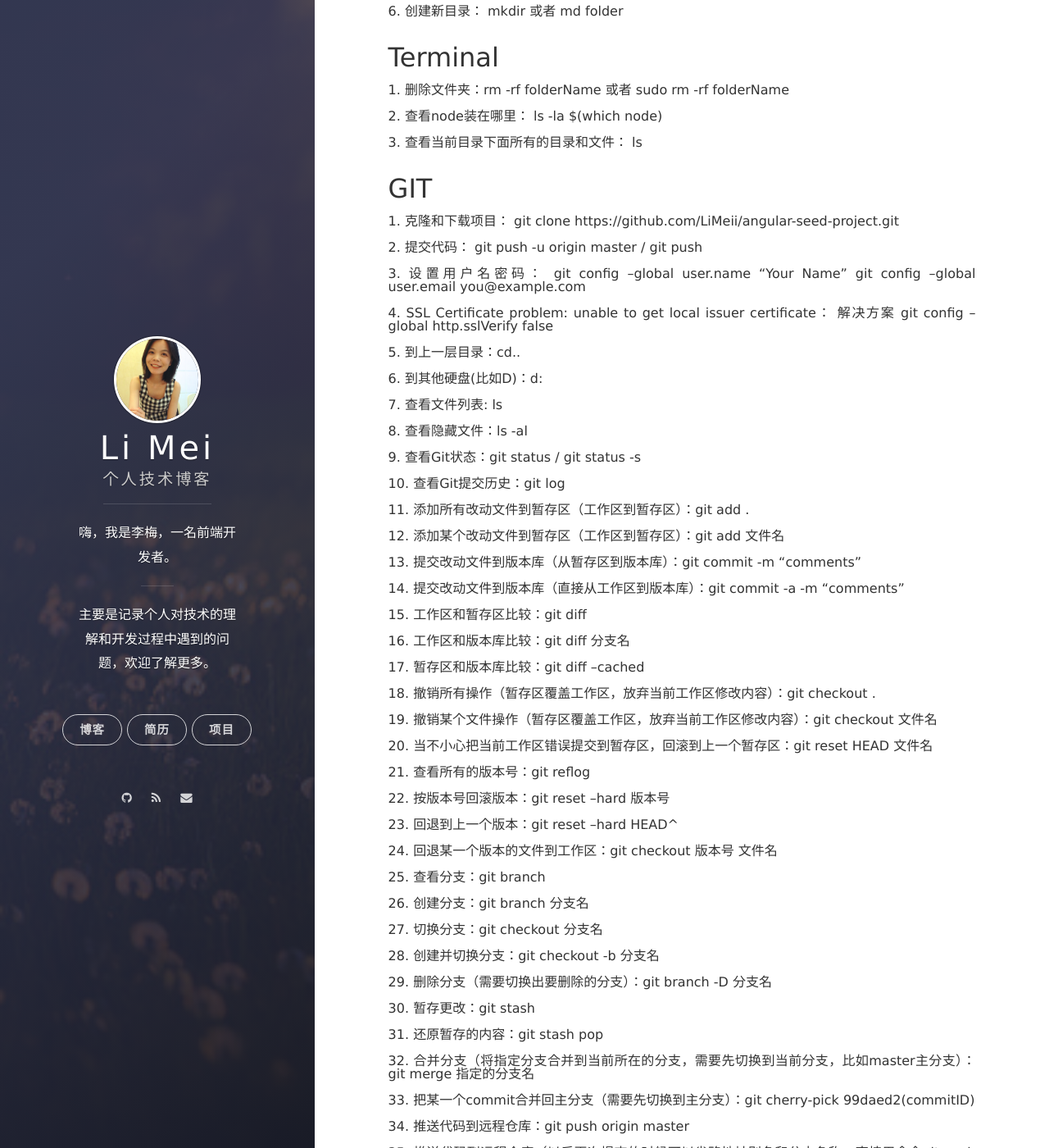
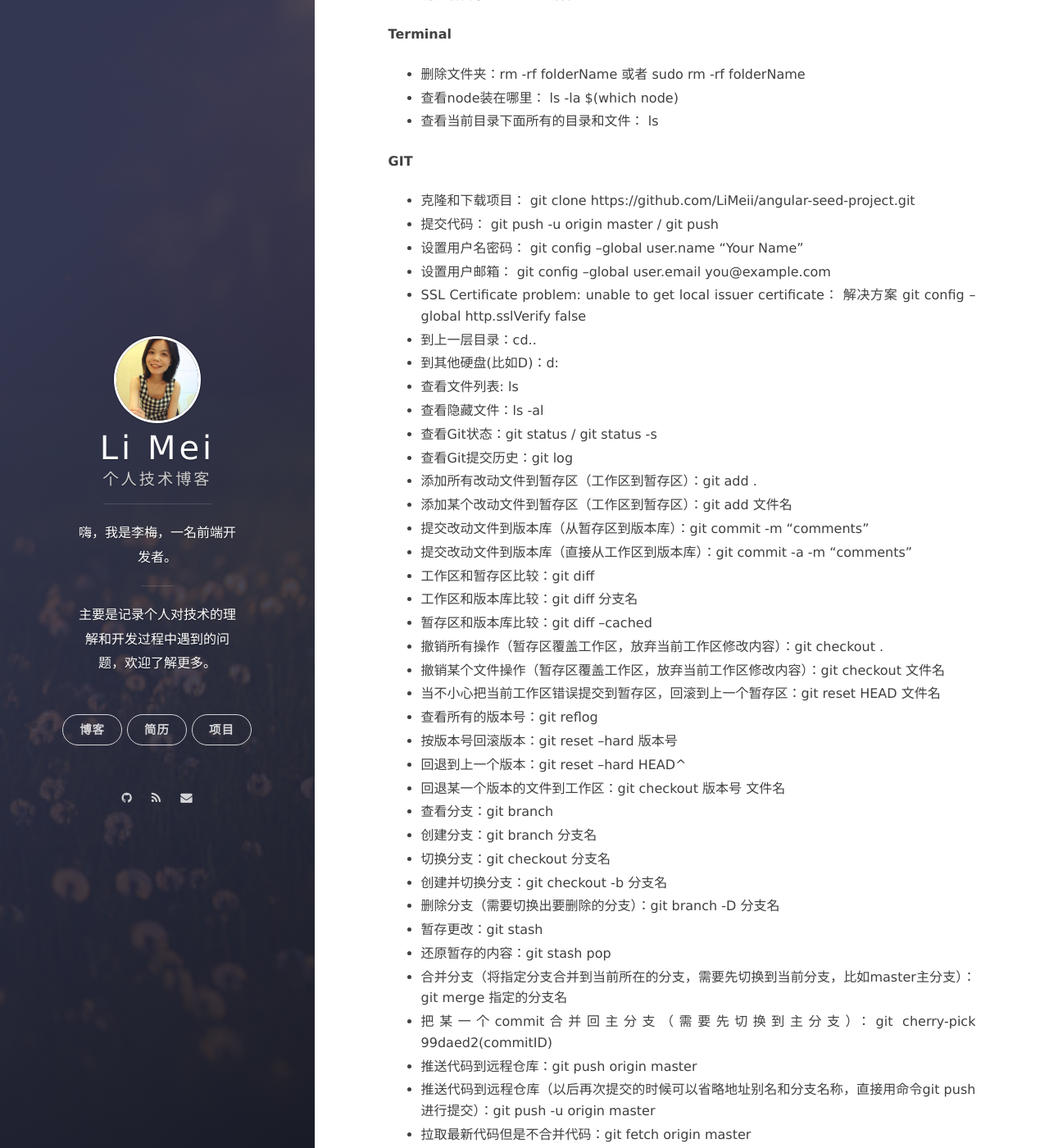
Before and after one commit to LiMeii/LiMeii.github.io, a Jekyll site: the page built from _posts/2019-03-30-tools-commoncmd.md, in a window 1280 px wide and 1400 px high, scrolled down 404 px. Shown: the whole window at 82% size. Built offline with Jekyll 4.4.1, drawn with Linux system fonts in a browser that asks for light colours; nearby versions of some CDN libraries; some of the changed text lies outside the part shown.

Commit message:
update cmd post

```diff
--- a/_posts/2019-03-30-tools-commoncmd.md
+++ b/_posts/2019-03-30-tools-commoncmd.md
@@ -7,71 +7,79 @@ layout: post
 
 总结一些常用的命令。
 
-## Windows
+**Windows**
 
-##### 1. 回到跟目录：cd\
-##### 2. 到上一层目录：cd..
-##### 3. 到其他硬盘(比如D)：d:
-##### 4. 查看当前目录下面所有的目录和文件： dir
-##### 5. 查看当前目录下面所有的目录和文件，并且按顺序显示： dir /o
-##### 6. 创建新目录： mkdir 或者 md folder
 
-## Terminal
+- 回到跟目录：cd\
+- 到上一层目录：cd..
+- 到其他硬盘(比如D)：d:
+- 查看当前目录下面所有的目录和文件： dir
+- 查看当前目录下面所有的目录和文件，并且按顺序显示： dir /o
+- 创建新目录： mkdir 或者 md folder
 
-##### 1. 删除文件夹：rm -rf folderName 或者 sudo rm -rf folderName
-##### 2. 查看node装在哪里： ls -la $(which node)
-##### 3. 查看当前目录下面所有的目录和文件： ls
 
-## GIT
+**Terminal**
 
-##### 1. 克隆和下载项目： git clone  https://github.com/LiMeii/angular-seed-project.git
-##### 2. 提交代码： git push -u origin master / git push
-##### 3. 设置用户名密码： git config --global user.name "Your Name"  git config --global user.email you@example.com
-##### 4. SSL Certificate problem: unable to get local issuer certificate： 解决方案 git config --global http.sslVerify false
-##### 5. 到上一层目录：cd..
-##### 6. 到其他硬盘(比如D)：d:
-##### 7. 查看文件列表: ls
-##### 8. 查看隐藏文件：ls -al
-##### 9. 查看Git状态：git status / git status -s
-##### 10. 查看Git提交历史：git log
-##### 11. 添加所有改动文件到暂存区（工作区到暂存区）：git add .
-##### 12. 添加某个改动文件到暂存区（工作区到暂存区）：git add 文件名
-##### 13. 提交改动文件到版本库（从暂存区到版本库）：git commit -m "comments"
-##### 14. 提交改动文件到版本库（直接从工作区到版本库）：git commit -a -m "comments"
-##### 15. 工作区和暂存区比较：git diff
-##### 16. 工作区和版本库比较：git diff 分支名
-##### 17. 暂存区和版本库比较：git diff --cached
-##### 18. 撤销所有操作（暂存区覆盖工作区，放弃当前工作区修改内容）：git checkout .
-##### 19. 撤销某个文件操作（暂存区覆盖工作区，放弃当前工作区修改内容）：git checkout 文件名
-##### 20. 当不小心把当前工作区错误提交到暂存区，回滚到上一个暂存区：git reset HEAD 文件名
-##### 21. 查看所有的版本号：git reflog
-##### 22. 按版本号回滚版本：git reset --hard 版本号
-##### 23. 回退到上一个版本：git reset --hard HEAD^
-##### 24. 回退某一个版本的文件到工作区：git checkout 版本号 文件名
-##### 25. 查看分支：git branch
-##### 26. 创建分支：git branch 分支名
-##### 27. 切换分支：git checkout 分支名
-##### 28. 创建并切换分支：git checkout -b 分支名
-##### 29. 删除分支（需要切换出要删除的分支）：git branch -D 分支名
-##### 30. 暂存更改：git stash
-##### 31. 还原暂存的内容：git stash pop
-##### 32. 合并分支（将指定分支合并到当前所在的分支，需要先切换到当前分支，比如master主分支）：git merge 指定的分支名
-##### 33. 把某一个commit合并回主分支（需要先切换到主分支）：git cherry-pick 99daed2(commitID)
-##### 34. 推送代码到远程仓库：git push origin master
-##### 35. 推送代码到远程仓库（以后再次提交的时候可以省略地址别名和分支名称，直接用命令git push进行提交）：git push -u origin master
-##### 36. 拉取最新代码但是不合并代码：git fetch origin master
-##### 37. 拉取最新代码并且合并代码：git pull origin master
-##### 38. 拉取别人的项目到本地：git clone 项目地址 项目名
-##### 39. 初始化Git仓库：git init
-##### 40. 查看配置信息：git config --list
-##### 41. 创建文件：touch 文件名
-##### 42. 移动文件：mv 文件/文件夹 路径
-##### 43. 查看文件内容：cat 文件名
-##### 44. 删除文件/文件夹：rm 文件名
-##### 45. 创建文件夹：mkdir 文件夹名
 
-## Jekyll / Ruby
+- 删除文件夹：rm -rf folderName 或者 sudo rm -rf folderName
+- 查看node装在哪里： ls -la $(which node)
+- 查看当前目录下面所有的目录和文件： ls
 
-##### 1. 在windows本地启动项目：bundle exec jekyll server
-##### 2. 在mac本地启动项目： jekyll server
-##### 3. gem安装某版本的package: gem install rails -v 0.14.1 / gem install rails --version 0.14.1
+
+**GIT**
+
+
+- 克隆和下载项目： git clone  https://github.com/LiMeii/angular-seed-project.git
+- 提交代码： git push -u origin master / git push
+- 设置用户名密码： git config --global user.name "Your Name"
+- 设置用户邮箱： git config --global user.email you@example.com
+- SSL Certificate problem: unable to get local issuer certificate： 解决方案 git config --global http.sslVerify false
+- 到上一层目录：cd..
+- 到其他硬盘(比如D)：d:
+- 查看文件列表: ls
+- 查看隐藏文件：ls -al
+- 查看Git状态：git status / git status -s
+- 查看Git提交历史：git log
+- 添加所有改动文件到暂存区（工作区到暂存区）：git add .
+- 添加某个改动文件到暂存区（工作区到暂存区）：git add 文件名
+- 提交改动文件到版本库（从暂存区到版本库）：git commit -m "comments"
+- 提交改动文件到版本库（直接从工作区到版本库）：git commit -a -m "comments"
+- 工作区和暂存区比较：git diff
+- 工作区和版本库比较：git diff 分支名
+- 暂存区和版本库比较：git diff --cached
+- 撤销所有操作（暂存区覆盖工作区，放弃当前工作区修改内容）：git checkout .
+- 撤销某个文件操作（暂存区覆盖工作区，放弃当前工作区修改内容）：git checkout 文件名
+- 当不小心把当前工作区错误提交到暂存区，回滚到上一个暂存区：git reset HEAD 文件名
+- 查看所有的版本号：git reflog
+- 按版本号回滚版本：git reset --hard 版本号
+- 回退到上一个版本：git reset --hard HEAD^
+- 回退某一个版本的文件到工作区：git checkout 版本号 文件名
+- 查看分支：git branch
+- 创建分支：git branch 分支名
+- 切换分支：git checkout 分支名
+- 创建并切换分支：git checkout -b 分支名
+- 删除分支（需要切换出要删除的分支）：git branch -D 分支名
+- 暂存更改：git stash
+- 还原暂存的内容：git stash pop
+- 合并分支（将指定分支合并到当前所在的分支，需要先切换到当前分支，比如master主分支）：git merge 指定的分支名
+- 把某一个commit合并回主分支（需要先切换到主分支）：git cherry-pick 99daed2(commitID)
+- 推送代码到远程仓库：git push origin master
+- 推送代码到远程仓库（以后再次提交的时候可以省略地址别名和分支名称，直接用命令git push进行提交）：git push -u origin master
+- 拉取最新代码但是不合并代码：git fetch origin master
+- 拉取最新代码并且合并代码：git pull origin master
+- 拉取别人的项目到本地：git clone 项目地址 项目名
+- 初始化Git仓库：git init
+- 查看配置信息：git config --list
+- 创建文件：touch 文件名
+- 移动文件：mv 文件/文件夹 路径
+- 查看文件内容：cat 文件名
+- 删除文件/文件夹：rm 文件名
+- 创建文件夹：mkdir 文件夹名
+
+
+**Jekyll / Ruby**
+
+
+- 在windows本地启动项目：bundle exec jekyll server
+- 在mac本地启动项目： jekyll server
+- gem安装某版本的package: gem install rails -v 0.14.1 / gem install rails --version 0.14.1
```
